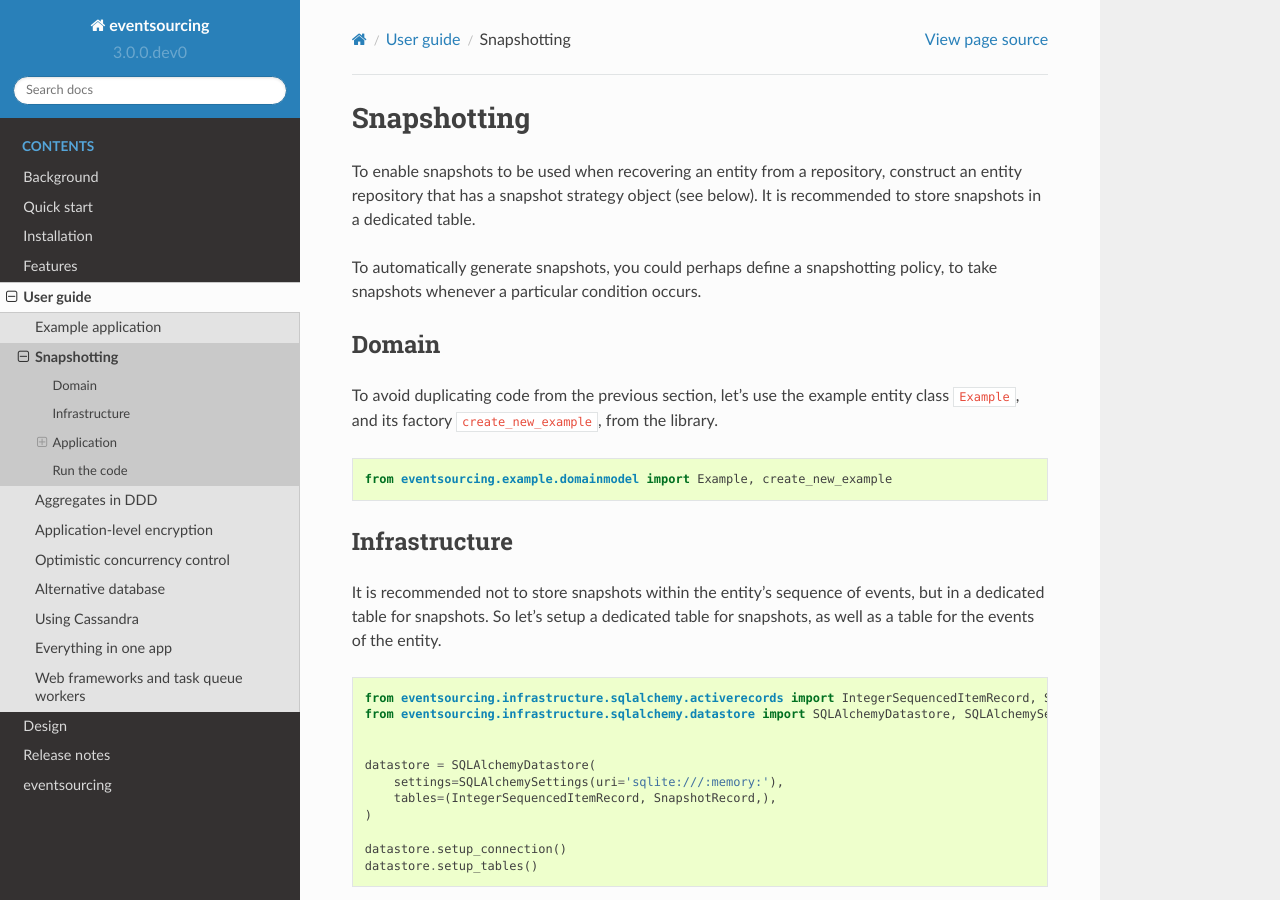
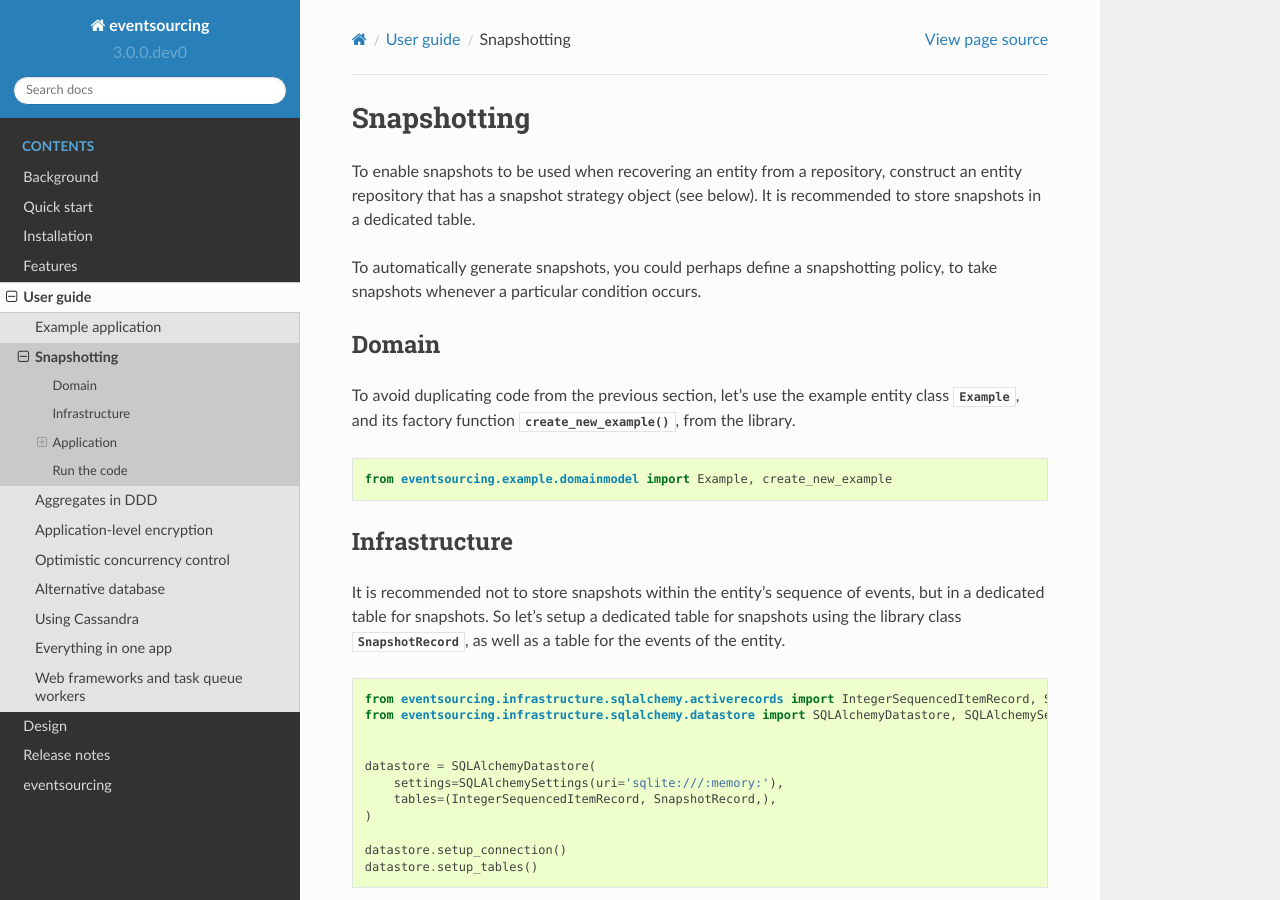
Before and after one commit to pyeventsourcing/eventsourcing, a Sphinx documentation site: the page built from docs/topics/user_guide/snapshotting.rst, in a window 1280 px wide and 900 px high. Built offline with Sphinx 7.4.7 and the Read the Docs theme 2.0.0, drawn with Linux system fonts in a browser that asks for light colours; some of the changed lines change nothing that is shown.

Commit message:
Added links to modules.

```diff
--- a/docs/topics/user_guide/snapshotting.rst
+++ b/docs/topics/user_guide/snapshotting.rst
@@ -16,8 +16,9 @@
 ======
 
 To avoid duplicating code from the previous section, let's
-use the example entity class ``Example``, and its
-factory ``create_new_example``, from the library.
+use the example entity class :class:`~eventsourcing.example.domainmodel.Example`,
+and its factory function :func:`~eventsourcing.example.domainmodel.create_new_example`,
+from the library.
 
 
 .. code:: python
@@ -30,7 +31,9 @@
 
 It is recommended not to store snapshots within the entity's sequence of events,
 but in a dedicated table for snapshots. So let's setup a dedicated table
-for snapshots, as well as a table for the events of the entity.
+for snapshots using the library class
+:class:`~eventsourcing.infrastructure.sqlalchemy.activerecords.SnapshotRecord`,
+as well as a table for the events of the entity.
 
 .. code:: python
 
@@ -49,7 +52,6 @@
 
 Application
 ===========
-
 
 Policy
 ------
@@ -92,16 +94,18 @@
 Application object
 ------------------
 
-The application class below extends the library class ``ApplicationWithPersistencePolicies``,
-which constructs the event stores and persistence policies we need. The supertype has a policy
-to persist snapshots whenever they are taken. It also has as a policy to persist the events of
-entities whenever they are published.
+The application class below extends the library class
+:class:`~eventsourcing.application.base.ApplicationWithPersistencePolicies`,
+which constructs the event stores and persistence policies we need. The supertype
+has a policy to persist snapshots whenever they are taken. It also has as a policy
+to persist the events of entities whenever they are published.
 
 The example entity repository is constructed from library class
-``EventSourcedRepository`` with a snapshot strategy, the integer sequenced event
-store, and a mutator function. The snapshot strategy is constructed from library class
-``EventSourcedSnapshotStrategy`` with an event store for snapshots that is provided by the
-supertype.
+:class:`~eventsourcing.infrastructure.eventsourcedrepository.EventSourcedRepository`
+with a snapshot strategy, the integer sequenced event store, and a mutator function.
+The snapshot strategy is constructed from library class
+:class:`~eventsourcing.infrastructure.snapshotting.EventSourcedSnapshotStrategy`
+with an event store for snapshots that is provided by the supertype.
 
 The application's snapshotting policy is constructed with the example repository, which
 it needs in order to take snapshots.
```
